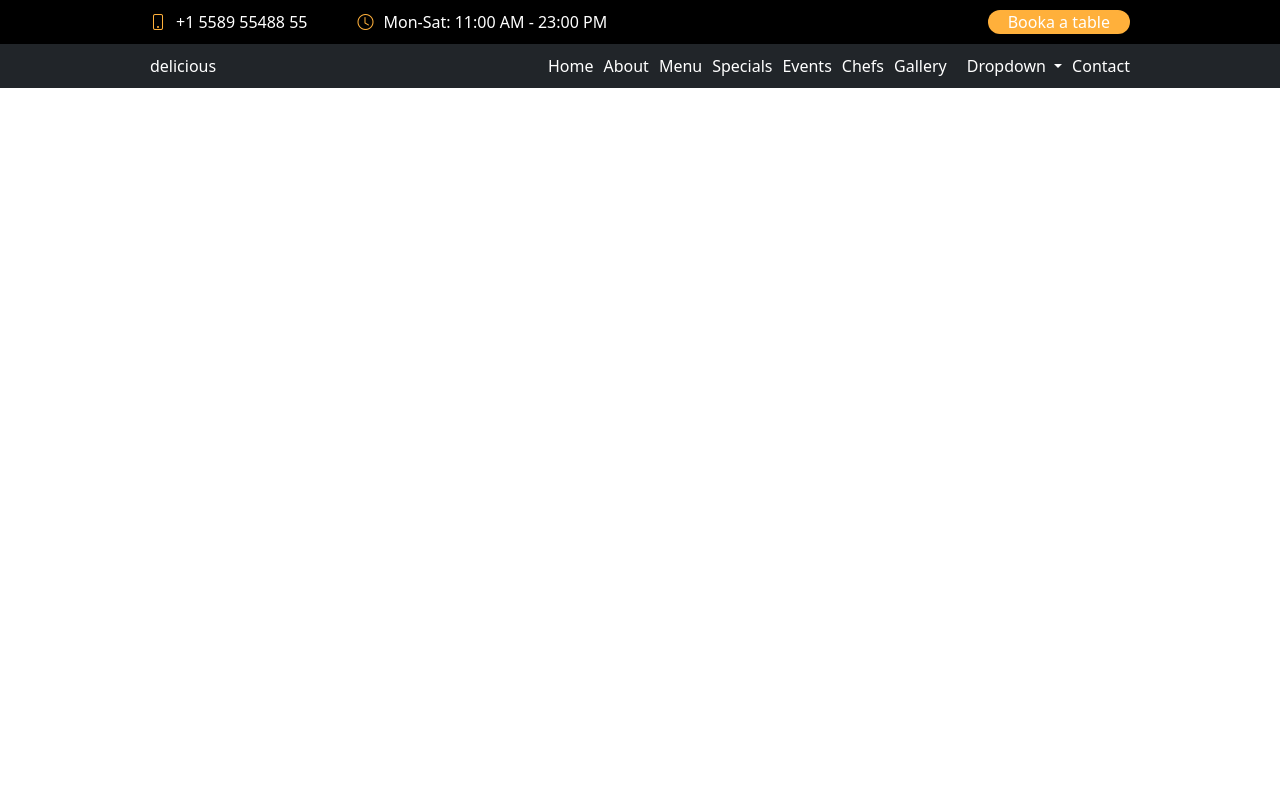
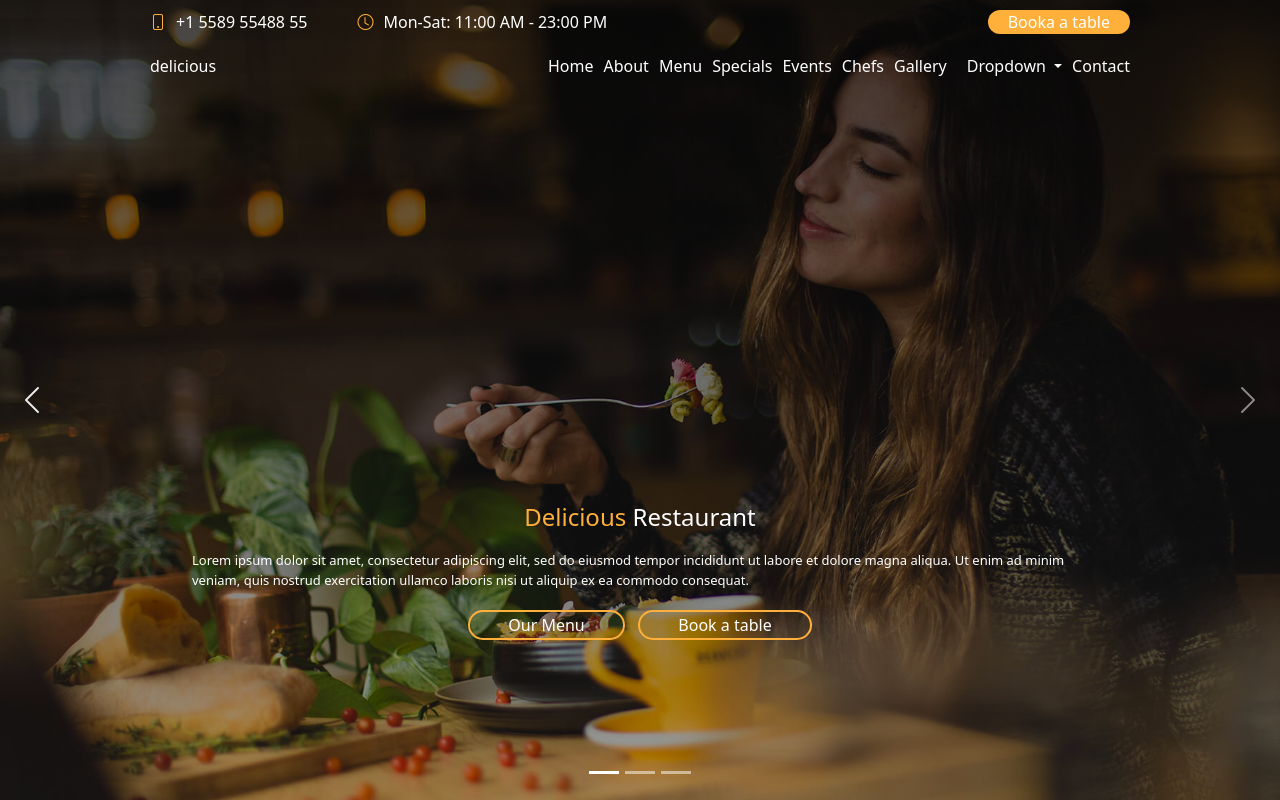
Before and after one commit to Hamza-Abouelwahab/hamza_abouelwahab_Final_Projeft_HTML_CSS, a website: page index.html in a window 1280 px wide. Both pictures are taken after a click on the link "Menu". Drawn offline with nearby package versions, Linux system fonts and the light colour scheme.

Commit message:
add : add hero-section

```diff
--- a/index.html
+++ b/index.html
@@ -8,7 +8,7 @@
 </head>
 <body>
     <header class="text-white position-fixed w-100 z-1">
-        <div class="top-side bg-black d-flex justify-content-between align-items-center  ps-15 pe-15  pt-1 pb-1">
+        <div class="top-side d-flex justify-content-between align-items-center  ps-15 pe-15  pt-1 pb-1">
             <div class="d-flex align-items-center gap-5">
             <div class="d-flex gap-1">
                 <i class="bi bi-phone text-orange"></i>
@@ -21,7 +21,7 @@
             </div>
             <button class="bg-orange text-white  pt-0 pb-0 ps-2 pe-2 border border-0 rounded-5 ">Booka a table</button>
         </div>
-        <div class="bg-dark d-flex align-items-center justify-content-between pt-1 pb-1 ps-15 pe-15">
+        <div class="d-flex align-items-center justify-content-between pt-1 pb-1 ps-15 pe-15">
             <p class="m-0">delicious</p>
             <nav class="text-capitalize d-flex gap-1">
                 <a href="#">home</a>
@@ -46,7 +46,67 @@
     </header>
 
     <!-- ? hero section -->
-
+    <section class="hero-section" >
+    <div id="side" class=" carousel slide ">
+            <!-- slide  -->
+            <div class="carousel-indicators">
+                <a data-bs-target="#side" data-bs-slide-to="0" class="active"></a>
+                <a data-bs-target="#side" data-bs-slide-to="1"></a>
+                <a data-bs-target="#side" data-bs-slide-to="2"></a>
+            </div>
+            <div class="carousel-caption ">
+            </div>
+            <!-- background images  -->
+            <div class="carousel-inner" data-bs-ride="carousel">
+                <!-- ! first image -->
+                <div class="bg-img  carousel-item active" data-bs-interval="10000">
+                    <div class="mb-14 p-0 carousel-caption">
+                        <div class="type d-flex flex-column  gap-2">
+                            <h4 class="m-0"><span class="text-orange">Delicious</span> Restaurant</h4>
+                            <p class="m-0 text-start">Lorem ipsum dolor sit amet, consectetur adipiscing elit, sed do eiusmod tempor incididunt ut labore et dolore magna aliqua. Ut enim ad minim veniam, quis nostrud exercitation ullamco laboris nisi ut aliquip ex ea commodo consequat.</p>
+                            <div class="button">
+                                <div class=" btn btn-transparent border border-2 text-white text-capitalize border-orange rounded-5">our menu</div>
+                                <div class="btn btn-transparent border border-2 text-white border-orange rounded-5">Book a table</div>
+                            </div>
+                        </div>
+                    </div>
+                </div>
+                <!-- ! secound image -->
+                <div class="bg-img-2 carousel-item" data-bs-interval="2000">
+                    <div class="mb-14 p-0 carousel-caption" >
+                        <div class="type d-flex flex-column gap-2">
+                            <h4 class="m-0">Temporibus autem quibusdam</h4>
+                            <p class="text-start m-0">Beatae vitae dicta sunt explicabo. Nemo enim ipsam voluptatem quia voluptas sit aspernatur aut odit aut fugit, sed quia consequuntur magni dolores eos qui ratione voluptatem sequi nesciunt omnis iste natus error sit voluptatem accusantium.</p>
+                            <div class="button">
+                                <div class=" btn btn-transparent border border-2 text-white text-capitalize border-orange rounded-5">our menu</div>
+                                <div class=" btn btn-transparent border border-2 text-white border-orange rounded-5">Book a table</div>
+                            </div>
+                        </div>
+                    </div>
+                </div>
+                <!-- ! three image -->
+                <div class="bg-img-3 carousel-item">
+                    <div class="mb-15 p-0 carousel-caption">
+                        <div class="type d-flex flex-column gap-2">
+                            <h4 class="m-0">Temporibus autem quibusdam</h4>
+                            <p class="text-start m-0">Beatae vitae dicta sunt explicabo. Nemo enim ipsam voluptatem quia voluptas sit aspernatur aut odit aut fugit, sed quia consequuntur magni dolores eos qui ratione voluptatem sequi nesciunt omnis iste natus error sit voluptatem accusantium.</p>
+                            <div class="button">
+                                <div class=" btn btn-transparent border border-2 text-white text-capitalize border-orange rounded-5">our menu</div>
+                                <div class=" btn btn-transparent border border-2 text-white border-orange rounded-5">Book a table</div>
+                            </div>
+                        </div>
+                    </div>
+                </div>
+            </div>
+            <!-- icons prev and next of carousel -->
+            <button class="controle carousel-control-next " data-bs-target="#side" data-bs-slide="next">
+                <span class="carousel-control-next-icon "></span>
+            </button>
+            <button class="controle carousel-control-prev " data-bs-target="#side" data-bs-slide="prev">
+                <span class="carousel-control-prev-icon"></span>
+            </button>
+        </div>
+    </section>
 
 
 
--- a/src/sass/modules/home/_main.scss
+++ b/src/sass/modules/home/_main.scss
@@ -1,19 +1,19 @@
 // * hero section
 
 .bg-img{
-    background-image: url(../../../../public/images/hero-carousel/hero-carousel-1.jpg);
+    background-image:linear-gradient(rgba(0, 0, 0, 0.7),rgba(0,0,0,0.3)), url(../../../../public/images/hero-carousel/hero-carousel-1.jpg);
     height: 100vh;
     background-size: cover;
     background-position: center;
 }
 .bg-img-2{
-    background-image: url(../../../../public/images/hero-carousel/hero-carousel-2.jpg);
+    background-image:linear-gradient(rgba(0, 0, 0, 0.7),rgba(0,0,0,0.3)), url(../../../../public/images/hero-carousel/hero-carousel-2.jpg);
     height: 100vh;
     background-size: cover;
     background-position: center;
 }
 .bg-img-3{
-    background-image: url(../../../../public/images/hero-carousel/hero-carousel-3.jpg);
+    background-image:linear-gradient(rgba(0, 0, 0, 0.7),rgba(0,0,0,0.3)), url(../../../../public/images/hero-carousel/hero-carousel-3.jpg);
     height: 100vh;
     background-size: cover;
     background-position: center;
@@ -32,9 +32,6 @@
         }
     }
 }
-
 .controle{
-    background-color: red;
     width: 5%;
-
 }
```
Also changed, not shown: public/css/app.css, 1 other file.
